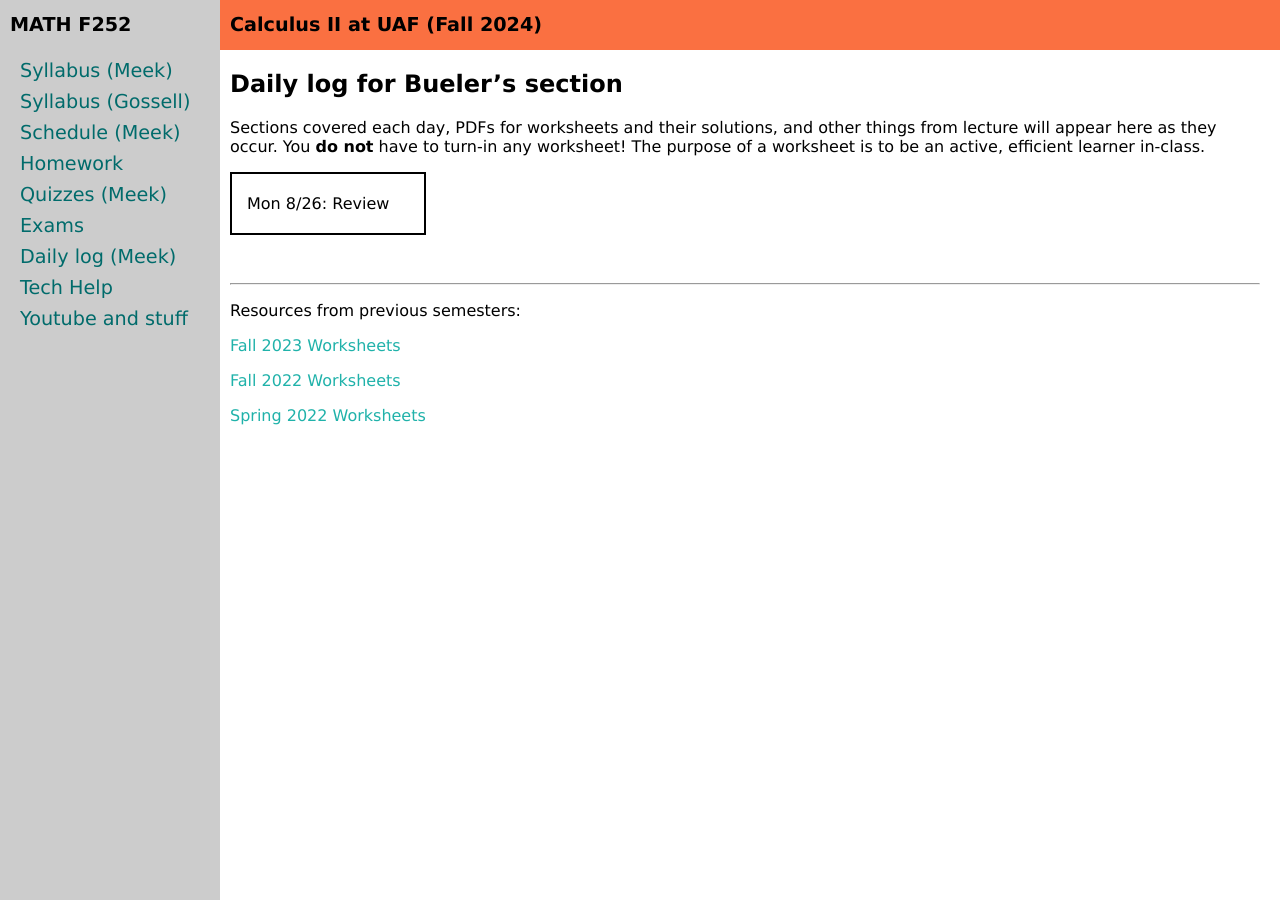
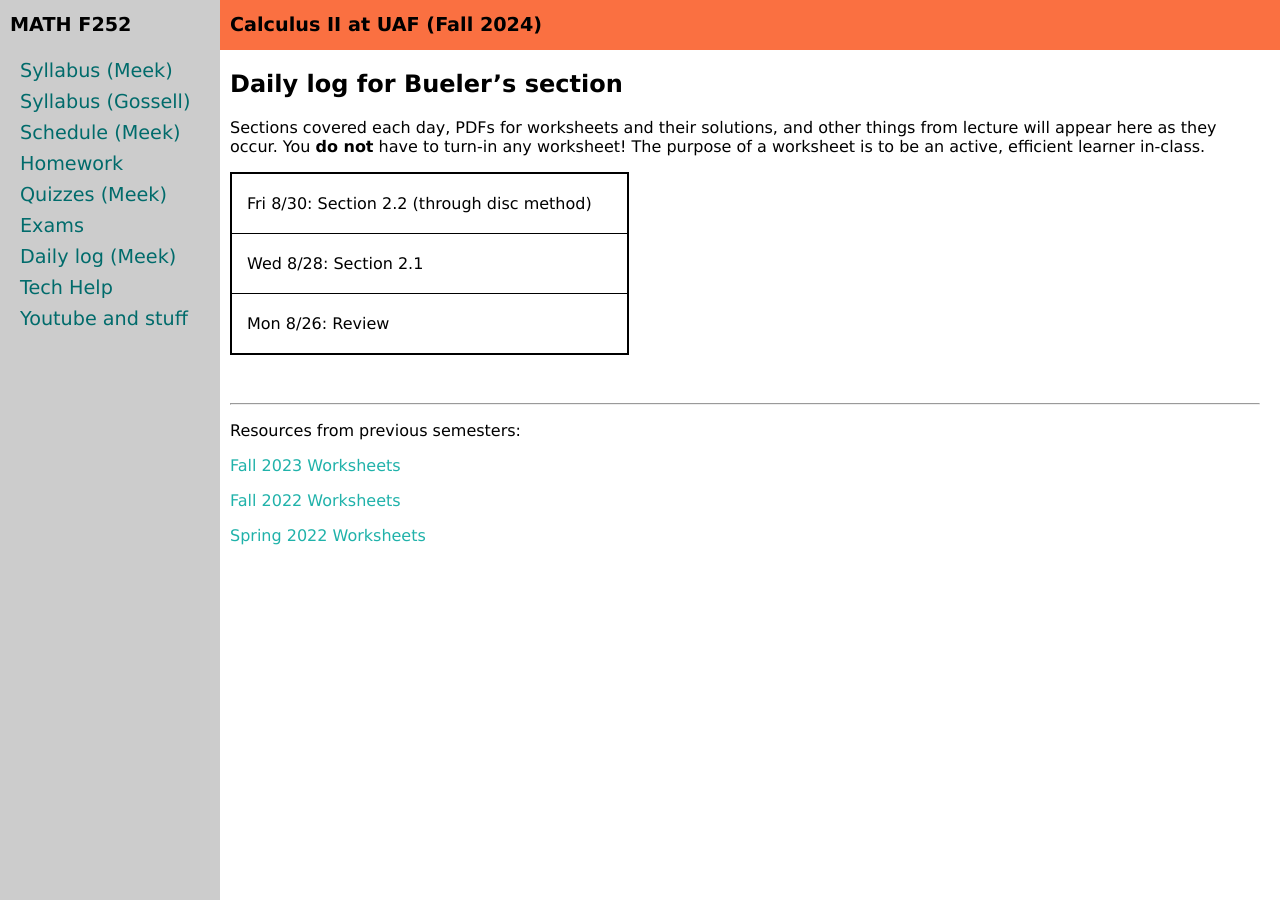
Before and after one commit to uaf-math/calc2, a Jekyll site: the page built from daily.md, in a window 1280 px wide. Built offline with Jekyll 4.4.1, drawn with Linux system fonts in a browser that asks for light colours.

Commit message:
updated daily log

```diff
--- a/_data/daily.yml
+++ b/_data/daily.yml
@@ -175,6 +175,10 @@ daily:
 #   date: Th 1/18
 #   extworksheet: https://uaf-math251.github.io/calc2/assets/quizzes/S22/quiz1.pdf
 #   extsolutions: https://uaf-math251.github.io/calc2/assets/quizzes/S22/quiz1solns.pdf
+- name: Section 2.2 (through disc method)
+  date: Fri 8/30
+- name: Section 2.1
+  date: Wed 8/28
 - name: Review
   date: Mon 8/26
   #worksheet: FIXME
```
